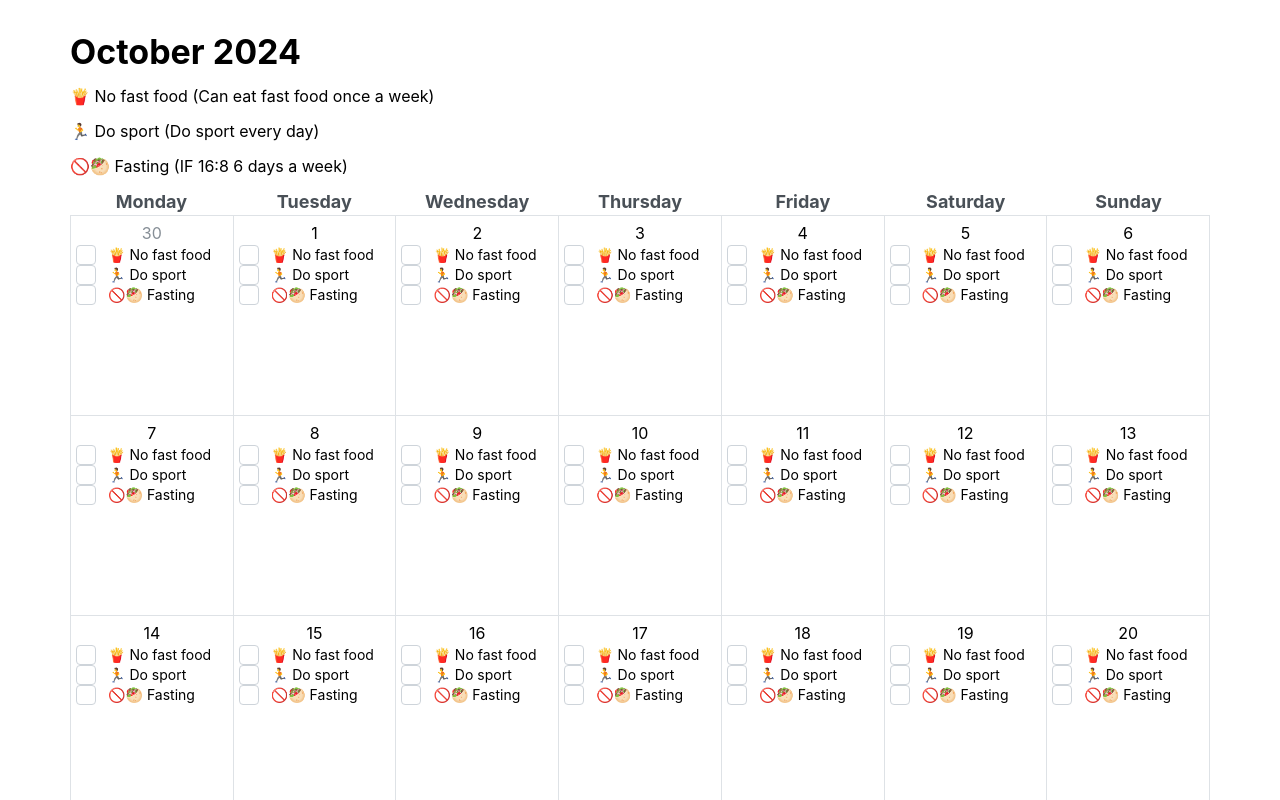
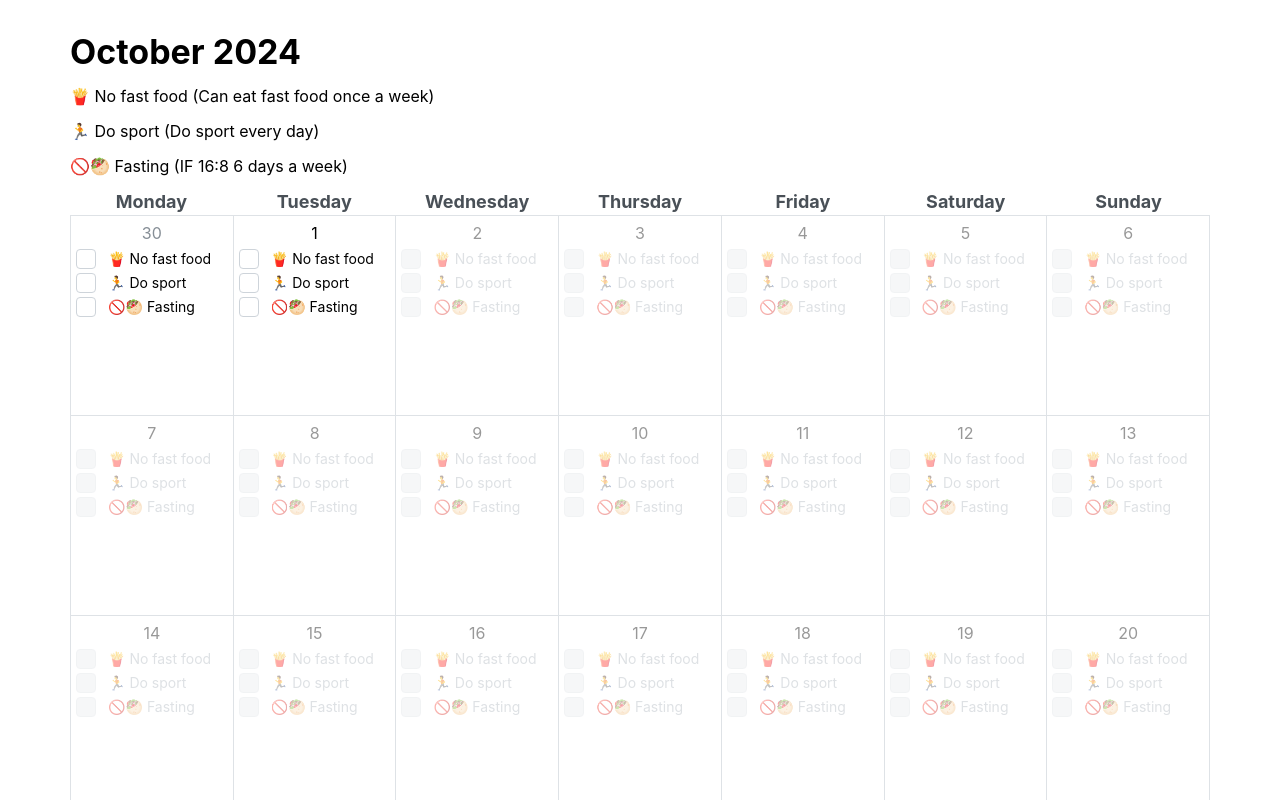
Before and after one commit to Venskiy/streaksapp, a React (Vite) app: page / in a window 1280 px wide. Shown: the top 800 px of the page. Built offline with nearby package versions, Linux system fonts and the light colour scheme.

Commit message:
Disabled day

```diff
--- a/src/components/MonthView.tsx
+++ b/src/components/MonthView.tsx
@@ -58,7 +58,7 @@ function GoalList() {
   );
 }
 
-function GoalCheckbox({ day, goal }) {
+function GoalCheckbox({ day, goal, disabled }) {
   const [goalsStatusData, setGoalsStatusData] = useLocalStorage({
     key: 'goalsStatusData',
     serialize: (value) => JSON.stringify(value),
@@ -83,17 +83,20 @@ function GoalCheckbox({ day, goal }) {
       label={`${goal.emoji} ${goal.title}`}
       color="green"
       onChange={handleChange}
+      disabled={disabled}
+      mt={4}
     />
   );
 }
 
 function WeekRow({ week }) {
   const currentMonth = dayjs().month();
+  const today = dayjs();
   return (
     <Flex direction="row">
       {week.map((day, idx) => (
         <div className="day-cell flex-grow" key={`day-cell-${idx}`}>
-          <div>
+          <div className={day.isAfter(today) ? 'opacity-40' : ''}>
             <Text
               className={currentMonth === day.month() ? '' : 'text-gray'}
               ta="center"
@@ -101,7 +104,7 @@ function WeekRow({ week }) {
               {day.format('D')}
             </Text>
             {GOALS.map((goal, idx) => (
-              <GoalCheckbox day={day} goal={goal} key={`goal-${idx}`} />
+              <GoalCheckbox day={day} goal={goal} key={`goal-${idx}`} disabled={day.isAfter(today)} />
             ))}
           </div>
         </div>
@@ -111,7 +114,6 @@ function WeekRow({ week }) {
 }
 
 function getMonthView() {
-  // TODO: make month selectable
   // TODO: handle when 1 february is on monday
   const now = dayjs();
   const firstDayOfMonthView = now.startOf('month').startOf('isoWeek');
```
